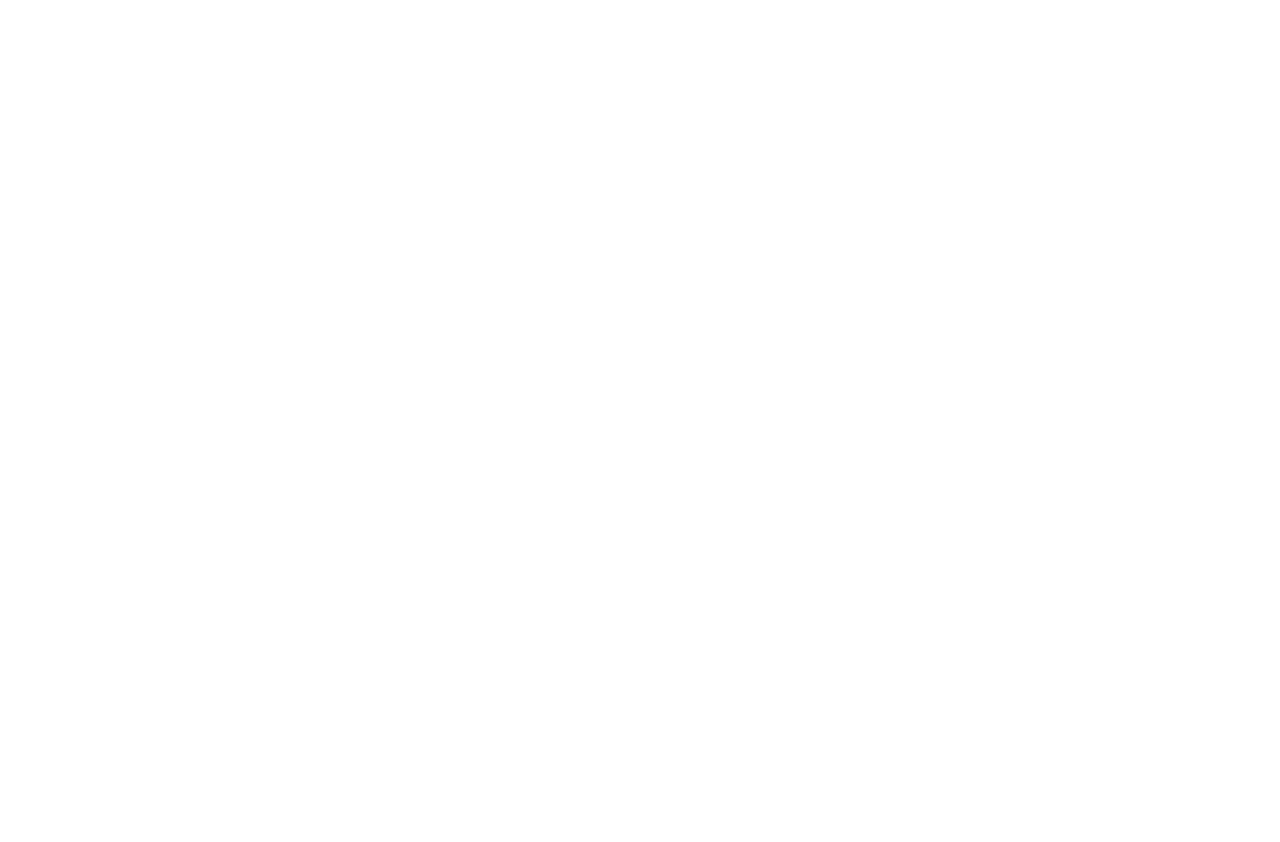
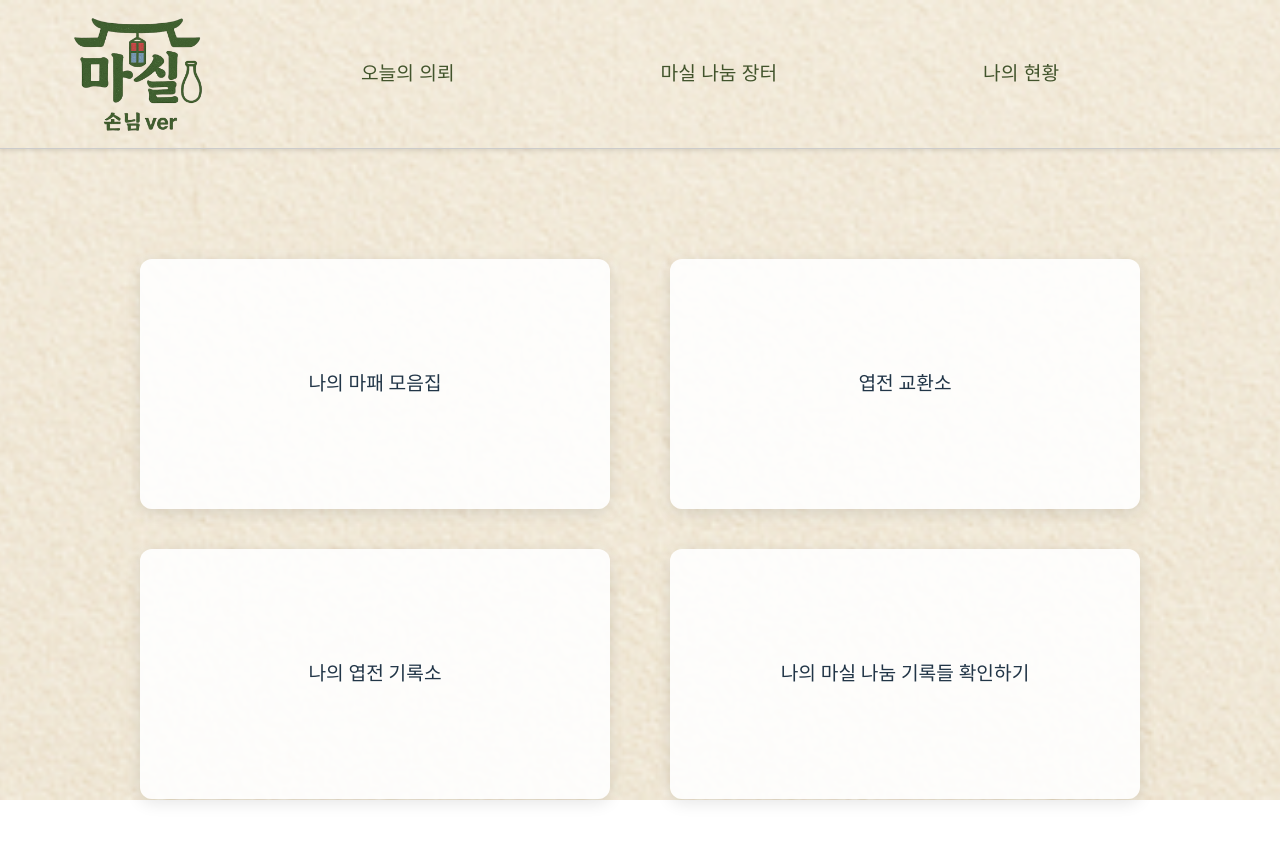
Before and after one commit to BBoyeon/InDev_front, a React (Vite) app: page /customer-profile/1 in a window 1280 px wide. Before the commit this address had no page. Shown: the top 842 px of the page. Before the commit the page ends 800 px from the top, so only its background shows below. Built offline with nearby package versions, Linux system fonts and the light colour scheme; a web font is replaced by a local one.

Commit message:
AppHeader, CustomerProfile 경로 수정

```diff
--- a/src/App.jsx
+++ b/src/App.jsx
@@ -36,11 +36,17 @@ function App() {
         <Route path="/customer-market" element={<CustomerMarket />} />
         <Route path="/customer-market/:id" element={<CustomerMarket />} />
         <Route path="/customer-quest" element={<CustomerQuest />} />
+        <Route path="/customer-quest/:id" element={<CustomerQuest />} />
         <Route path="/customer-profile" element={<CustomerProfile />} />
+        <Route path="/customer-profile/:id" element={<CustomerProfile />} />
         <Route path="/customer-point" element={<CustomerPoint />} />
+        <Route path="/customer-point/:id" element={<CustomerPoint />} />
         <Route path="/customer-exchange" element={<CustomerExchange />} />
+        <Route path="/customer-exchange/:id" element={<CustomerExchange />} />
         <Route path="/customer-record" element={<CustomerRecord />} />
+        <Route path="/customer-record/:id" element={<CustomerRecord />} />
         <Route path="/customer-badges" element={<CustomerBadges />} />
+        <Route path="/customer-badges/:id" element={<CustomerBadges />} />
 
         <Route path="/owner-onboarding" element={<OwnerOnboarding />} />
         <Route path="/owner-dashboard" element={<OwnerDashboard />} />
--- a/src/Customer/CustomerAppHeader/AppHeader.jsx
+++ b/src/Customer/CustomerAppHeader/AppHeader.jsx
@@ -4,9 +4,16 @@ import { useNavigate } from 'react-router-dom'
 
 const AppHeader = ({ activeMenu }) => {
   const navigate = useNavigate()
+
   const handleQuestClick = () => {
-      navigate('/customer-quest')
+    const id = localStorage.getItem("currentCustomerId")
+    if (id) {
+      navigate(`/customer-quest/${id}`)
+    } else {
+      navigate('/customer-quest') // fallback
+    }
   }
+
   const handleMarketClick = () => {
     const id = localStorage.getItem("currentCustomerId")
     if (id) {
@@ -15,9 +22,18 @@ const AppHeader = ({ activeMenu }) => {
       navigate('/customer-market') // fallback
     }
   }
+
+
   const handleProfileClick = () => {
-      navigate('/customer-profile')
+    const id = localStorage.getItem("currentCustomerId")
+    if (id) {
+      navigate(`/customer-profile/${id}`)
+    } else {
+      navigate('/customer-profile') // fallback
+    }
   }
+
+
   const handleDashboardClick = () => {
     const id = localStorage.getItem("currentCustomerId")
     if (id) {
--- a/src/Customer/CustomerProfile/CustomerProfile.jsx
+++ b/src/Customer/CustomerProfile/CustomerProfile.jsx
@@ -4,22 +4,43 @@ import AppHeader from '../CustomerAppHeader/AppHeader'
 import { useNavigate } from 'react-router-dom'
 
 const CustomerProfile = () => {
-
   const navigate = useNavigate()
 
   const handleBadgesClick = () => {
-      navigate('/customer-badges')
+    const id = localStorage.getItem("currentCustomerId")
+    if (id) {
+      navigate(`/customer-badges/${id}`)
+    } else {
+      navigate('/customer-badges') // fallback
+    }
   }
+
   const handlePointClick = () => {
-      navigate('/customer-point')
+    const id = localStorage.getItem("currentCustomerId")
+    if (id) {
+      navigate(`/customer-point/${id}`)
+    } else {
+      navigate('/customer-point') // fallback
+    }
   }
+
   const handleExchangeClick = () => {
-      navigate('/customer-exchange')
+    const id = localStorage.getItem("currentCustomerId")
+    if (id) {
+      navigate(`/customer-exchange/${id}`)
+    } else {
+      navigate('/customer-exchange') // fallback
+    }
   }
-    const handleRecordClick = () => {
-        navigate('/customer-record')
+
+  const handleRecordClick = () => {
+    const id = localStorage.getItem("currentCustomerId")
+    if (id) {
+      navigate(`/customer-record/${id}`)
+    } else {
+      navigate('/customer-record') // fallback
     }
-
+  }
 
   return (
     <div className="customer-profile">
--- a/src/ShareMarket.jsx
+++ b/src/ShareMarket.jsx
@@ -35,7 +35,7 @@ const ShareMarket = () => {
 
     fetchPosts()
 
-    // ✅ 로컬스토리지에서 사용자 정보 복원!!
+    // ✅ 로컬스토리지에서 사용자 정보 복원
     const customerId = localStorage.getItem("currentCustomerId")
     const customer = localStorage.getItem("currentCustomer")
     if (customerId && customer) {
@@ -44,15 +44,15 @@ const ShareMarket = () => {
       setCurrentUser({
         id: parsed.customer_id,          // 서버 구조에 맞춤
         name: parsed.nickname,
-        character: characterList[parsed.character], // 숫자 → 이미지 변환
-        characterId: parsed.character,   // 서버 전송용 숫자 값
+        character: characterList[parsed.character],
+        characterId: parsed.character,
       })
     } else {
       console.warn("⚠️ 로컬스토리지에 고객 정보가 없음")
     }
   }, [])
 
-  // 게시글 작성
+  // 게시글 작성 (FormData 사용)
   const handleSubmit = async (e) => {
     e.preventDefault()
     if (!title || !neighborhood || !content) {
@@ -65,18 +65,19 @@ const ShareMarket = () => {
     }
 
     try {
-      const payload = {
-        title,
-        content,
-        neighborhood,
-        image,
-        customer_id: currentUser.id,         // ✅ customer_id 전송
+      let formData = new FormData()
+      formData.append("title", title)
+      formData.append("content", content)
+      formData.append("neighborhood", neighborhood)
+      formData.append("customer_id", currentUser.id)
+      if (image) {
+        formData.append("image", image)  // ✅ 파일 객체 추가
       }
 
-      console.log("📤 게시글 작성 payload:", payload)
+      console.log("📤 게시글 작성 formData:", [...formData])
 
-      const res = await axios.post(`${BASE_URL}/post/`, payload, {
-        headers: { "Content-Type": "application/json" }
+      const res = await axios.post(`${BASE_URL}/post/`, formData, {
+        headers: { "Content-Type": "multipart/form-data" },
       })
 
       const newPost = {
@@ -94,7 +95,7 @@ const ShareMarket = () => {
       setContent('')
       setImage(null)
     } catch (err) {
-      console.error("게시글 작성 실패:", err)
+      console.error("게시글 작성 실패:", err.response?.data || err)
       alert("게시글 작성 실패")
     }
   }
@@ -127,6 +128,15 @@ const ShareMarket = () => {
 
             <h3>{post.title}</h3>
             <p>{post.content}</p>
+
+            {/* ✅ 이미지 표시 */}
+            {post.image && (
+              <img
+                src={`${BASE_URL}${post.image}`}
+                alt="게시글 이미지"
+                className="post-image"
+              />
+            )}
 
             {/* ✅ 내 글일 때만 삭제 버튼 */}
             {post.customer_id === currentUser?.id && (
```
